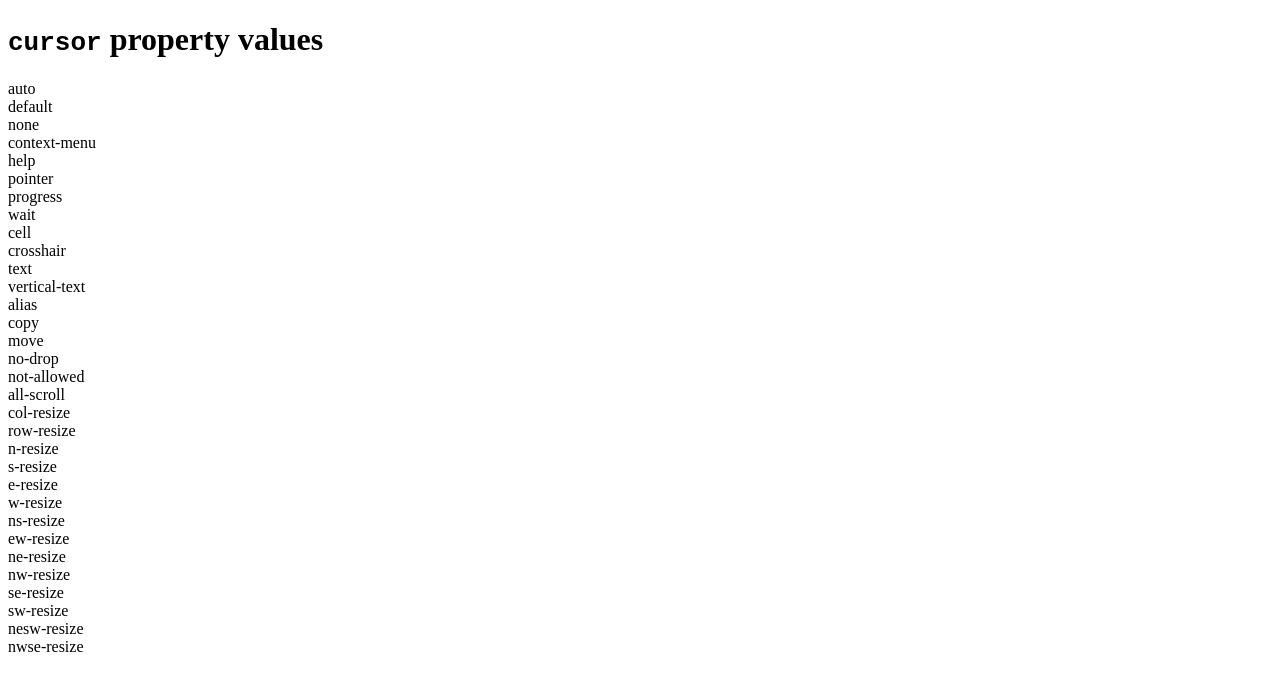
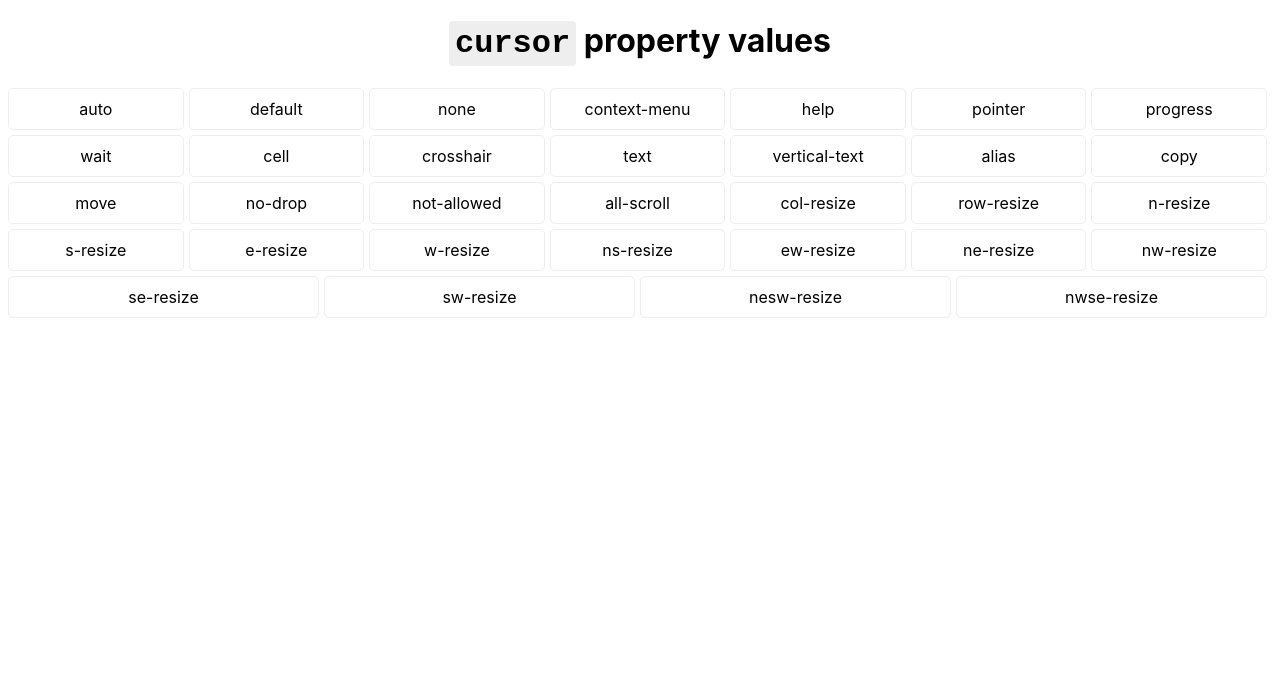
Before and after one commit to IMissOdeToCode/html-cursor, a plain HTML site: page index.html in a window 1280 px wide. Drawn offline with Linux system fonts and the light colour scheme.

Commit message:
Update index.html

```diff
--- a/index.html
+++ b/index.html
@@ -4,10 +4,15 @@
 		<meta charset="UTF-8" />
 		<meta http-equiv="X-UA-Compatible" content="IE=edge" />
 		<meta name="viewport" content="width=device-width, initial-scale=1.0" />
-    <title>Document</title>
+		<title>title</title>
+
+		<link rel="stylesheet" href="./css/styles.css" />
 	</head>
 	<body>
-    <h1><code>cursor</code> property values</h1>
+		<h1>
+			<code>cursor</code>
+			property values
+		</h1>
 
 		<div class="cursors">
 			<div class="auto">auto</div>
```
Lines whose indentation alone changed are shown as unchanged.
